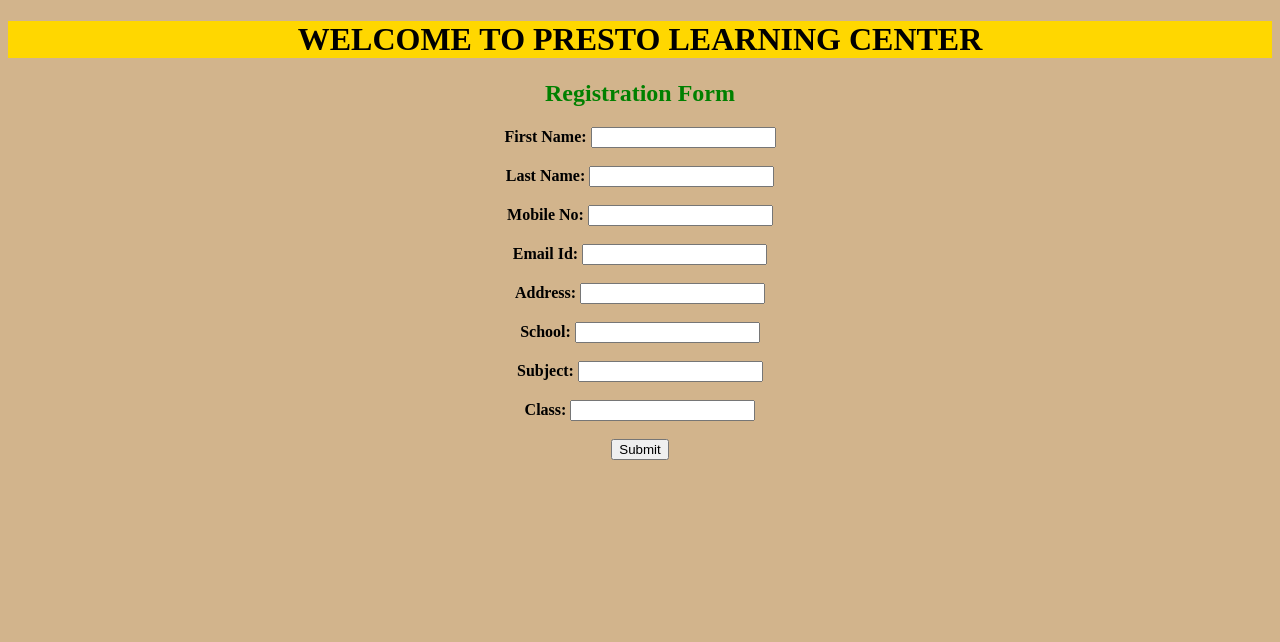
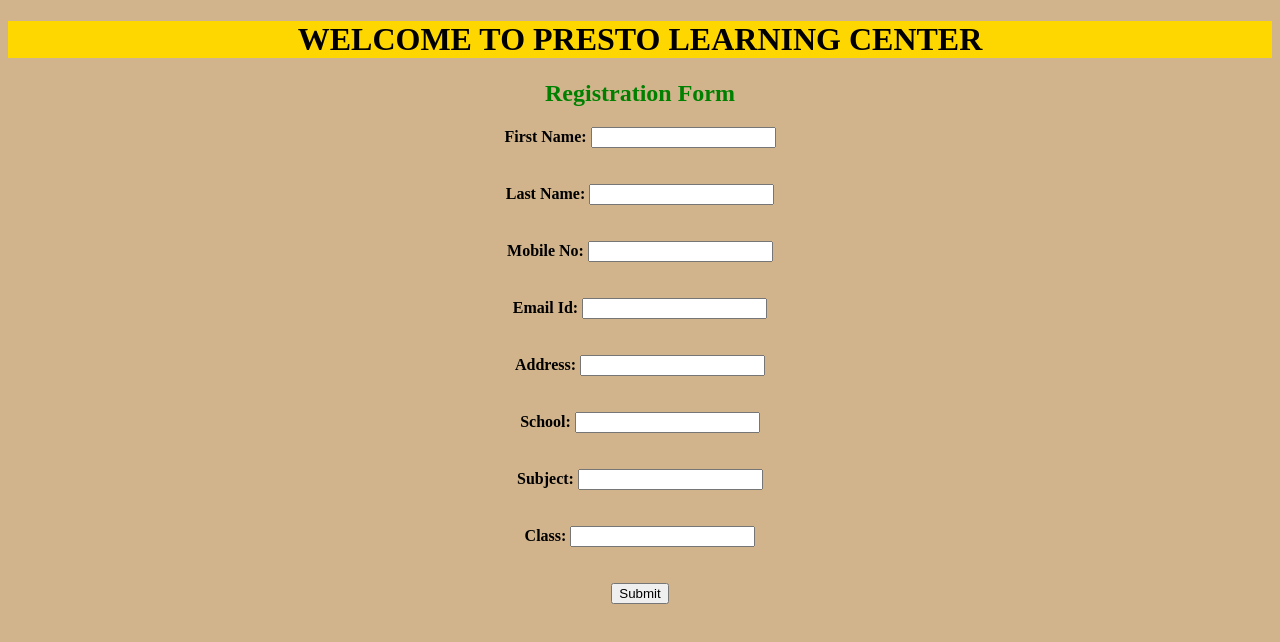
Before and after one commit to sandeep926/sandy.github.io, a plain HTML site: page index.html in a window 1280 px wide. Drawn offline with Linux system fonts and the light colour scheme.

Commit message:
Update index.html

```diff
--- a/index.html
+++ b/index.html
@@ -12,21 +12,21 @@ body {
 <center>
 <form action="https://docs.google.com/forms/u/0/d/e/1FAIpQLScBmS3G4KjstF31OFQ6KPtzlhFOqkMb-CtY5f48BFO0FMsnHQ/formResponse"target="_self">
 <b>First Name:</b>
-<tr><input type="text"name="entry.1431186840"></tr><br><br>
+<tr><input type="text"name="entry.1431186840"></tr><br><br><br>
 <b>Last Name:</b>
-<tr><input type="text"name="entry.421192447"></tr><br><br>
+<tr><input type="text"name="entry.421192447"></tr><br><br><br>
 <b>Mobile No:</b>
-<tr><input type="text"name="entry.1796051782"></tr><br><br>
+<tr><input type="text"name="entry.1796051782"></tr><br><br><br>
 <b>Email Id:</b>
-<tr><input type="text"name="entry.1492646052"></tr><br><br>
+<tr><input type="text"name="entry.1492646052"></tr><br><br><br>
 <b>Address:</b>
-<tr><input type="text"name="entry.1105969927"></tr><br><br>
+<tr><input type="text"name="entry.1105969927"></tr><br><br><br>
 <b>School:</b>
-<tr><input type="text"name="entry.367619152"></tr><br><br>
+<tr><input type="text"name="entry.367619152"></tr><br><br><br>
 <b>Subject:</b>
-<tr><input type="text"name="entry.1921957654"></tr><br><br>
+<tr><input type="text"name="entry.1921957654"></tr><br><br><br>
 <b>Class:</b>
-<tr><input type="text"name="entry.1944727097"></tr><br><br>
+<tr><input type="text"name="entry.1944727097"></tr><br><br><br>
 <input type="submit"values="submit"><br><br>
 </center>
 </form>
```
